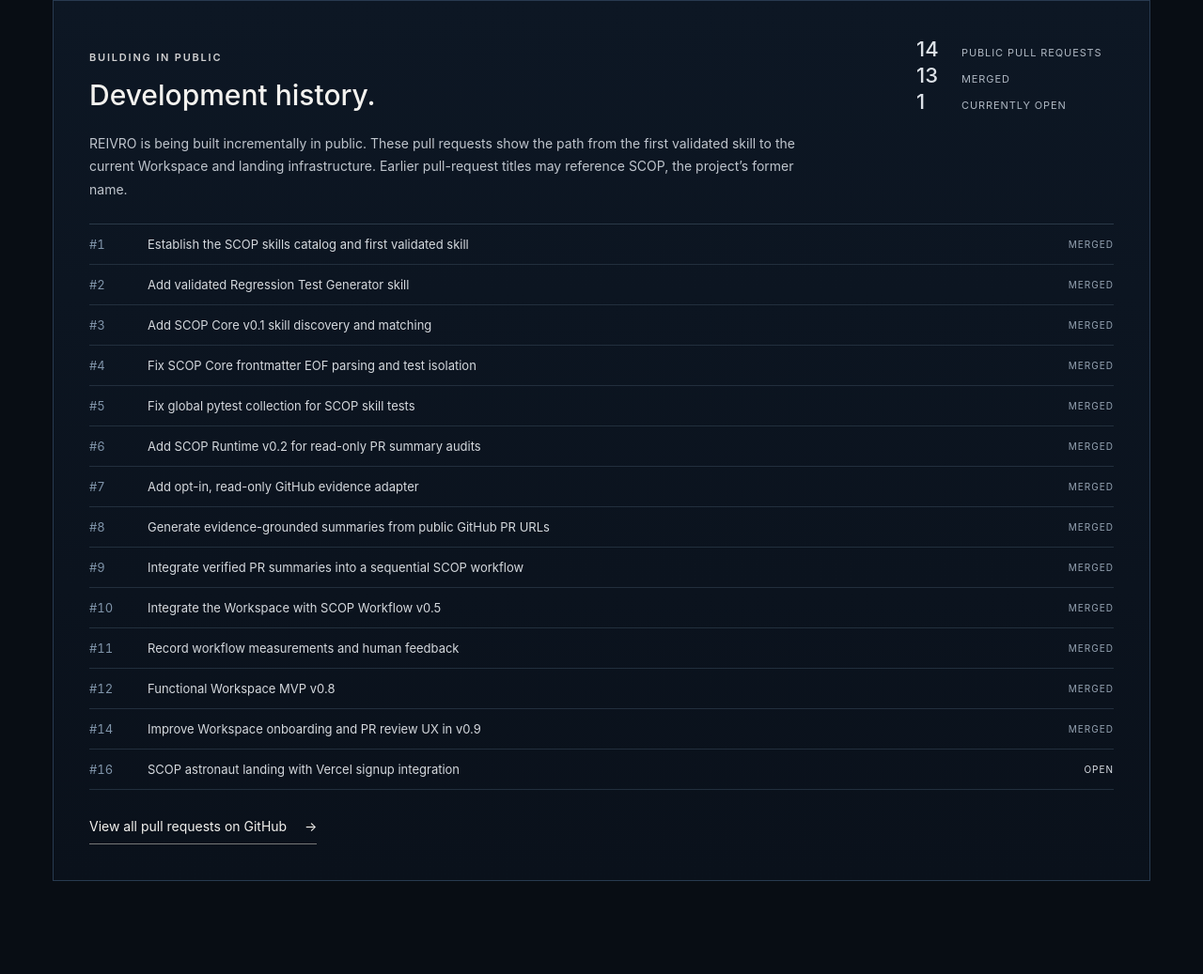
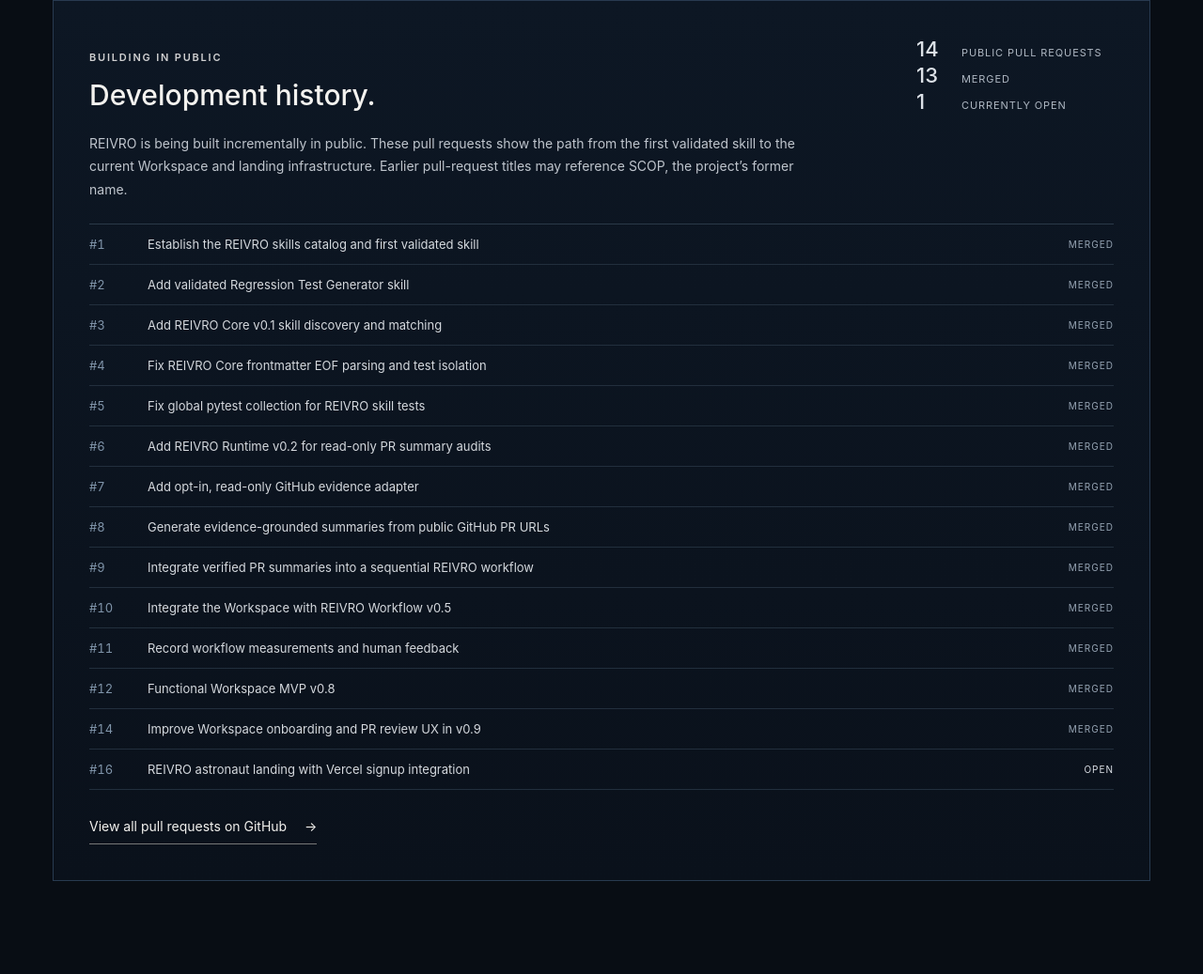
Before and after one commit to sovereis/REIVRO, a plain HTML site: page landing/index.html in a window 1280 px wide. Shown: the part 1592-2629 px from the top of the page at 94% size. Drawn offline with Linux system fonts and the light colour scheme; no server answers.

Commit message:
rebrand: update landing PR history to REIVRO

```diff
--- a/landing/index.html
+++ b/landing/index.html
@@ -55,20 +55,20 @@
         </div>
         <p class="history-intro">REIVRO is being built incrementally in public. These pull requests show the path from the first validated skill to the current Workspace and landing infrastructure. Earlier pull-request titles may reference SCOP, the project’s former name.</p>
         <ol class="pr-history">
-          <li><a href="https://github.com/sovereis/SCOP/pull/1" target="_blank" rel="noopener noreferrer"><span>#1</span> Establish the SCOP skills catalog and first validated skill <em>Merged</em></a></li>
+          <li><a href="https://github.com/sovereis/SCOP/pull/1" target="_blank" rel="noopener noreferrer"><span>#1</span> Establish the REIVRO skills catalog and first validated skill <em>Merged</em></a></li>
           <li><a href="https://github.com/sovereis/SCOP/pull/2" target="_blank" rel="noopener noreferrer"><span>#2</span> Add validated Regression Test Generator skill <em>Merged</em></a></li>
-          <li><a href="https://github.com/sovereis/SCOP/pull/3" target="_blank" rel="noopener noreferrer"><span>#3</span> Add SCOP Core v0.1 skill discovery and matching <em>Merged</em></a></li>
-          <li><a href="https://github.com/sovereis/SCOP/pull/4" target="_blank" rel="noopener noreferrer"><span>#4</span> Fix SCOP Core frontmatter EOF parsing and test isolation <em>Merged</em></a></li>
-          <li><a href="https://github.com/sovereis/SCOP/pull/5" target="_blank" rel="noopener noreferrer"><span>#5</span> Fix global pytest collection for SCOP skill tests <em>Merged</em></a></li>
-          <li><a href="https://github.com/sovereis/SCOP/pull/6" target="_blank" rel="noopener noreferrer"><span>#6</span> Add SCOP Runtime v0.2 for read-only PR summary audits <em>Merged</em></a></li>
+          <li><a href="https://github.com/sovereis/SCOP/pull/3" target="_blank" rel="noopener noreferrer"><span>#3</span> Add REIVRO Core v0.1 skill discovery and matching <em>Merged</em></a></li>
+          <li><a href="https://github.com/sovereis/SCOP/pull/4" target="_blank" rel="noopener noreferrer"><span>#4</span> Fix REIVRO Core frontmatter EOF parsing and test isolation <em>Merged</em></a></li>
+          <li><a href="https://github.com/sovereis/SCOP/pull/5" target="_blank" rel="noopener noreferrer"><span>#5</span> Fix global pytest collection for REIVRO skill tests <em>Merged</em></a></li>
+          <li><a href="https://github.com/sovereis/SCOP/pull/6" target="_blank" rel="noopener noreferrer"><span>#6</span> Add REIVRO Runtime v0.2 for read-only PR summary audits <em>Merged</em></a></li>
           <li><a href="https://github.com/sovereis/SCOP/pull/7" target="_blank" rel="noopener noreferrer"><span>#7</span> Add opt-in, read-only GitHub evidence adapter <em>Merged</em></a></li>
           <li><a href="https://github.com/sovereis/SCOP/pull/8" target="_blank" rel="noopener noreferrer"><span>#8</span> Generate evidence-grounded summaries from public GitHub PR URLs <em>Merged</em></a></li>
-          <li><a href="https://github.com/sovereis/SCOP/pull/9" target="_blank" rel="noopener noreferrer"><span>#9</span> Integrate verified PR summaries into a sequential SCOP workflow <em>Merged</em></a></li>
-          <li><a href="https://github.com/sovereis/SCOP/pull/10" target="_blank" rel="noopener noreferrer"><span>#10</span> Integrate the Workspace with SCOP Workflow v0.5 <em>Merged</em></a></li>
+          <li><a href="https://github.com/sovereis/SCOP/pull/9" target="_blank" rel="noopener noreferrer"><span>#9</span> Integrate verified PR summaries into a sequential REIVRO workflow <em>Merged</em></a></li>
+          <li><a href="https://github.com/sovereis/SCOP/pull/10" target="_blank" rel="noopener noreferrer"><span>#10</span> Integrate the Workspace with REIVRO Workflow v0.5 <em>Merged</em></a></li>
           <li><a href="https://github.com/sovereis/SCOP/pull/11" target="_blank" rel="noopener noreferrer"><span>#11</span> Record workflow measurements and human feedback <em>Merged</em></a></li>
           <li><a href="https://github.com/sovereis/SCOP/pull/12" target="_blank" rel="noopener noreferrer"><span>#12</span> Functional Workspace MVP v0.8 <em>Merged</em></a></li>
           <li><a href="https://github.com/sovereis/SCOP/pull/14" target="_blank" rel="noopener noreferrer"><span>#14</span> Improve Workspace onboarding and PR review UX in v0.9 <em>Merged</em></a></li>
-          <li class="pr-open"><a href="https://github.com/sovereis/SCOP/pull/16" target="_blank" rel="noopener noreferrer"><span>#16</span> SCOP astronaut landing with Vercel signup integration <em>Open</em></a></li>
+          <li class="pr-open"><a href="https://github.com/sovereis/SCOP/pull/16" target="_blank" rel="noopener noreferrer"><span>#16</span> REIVRO astronaut landing with Vercel signup integration <em>Open</em></a></li>
         </ol>
         <a class="text-link history-link" href="https://github.com/sovereis/SCOP/pulls?q=is%3Apr" target="_blank" rel="noopener noreferrer">View all pull requests on GitHub <span aria-hidden="true">→</span><span class="sr-only"> (opens in a new tab)</span></a>
       </section>
```
